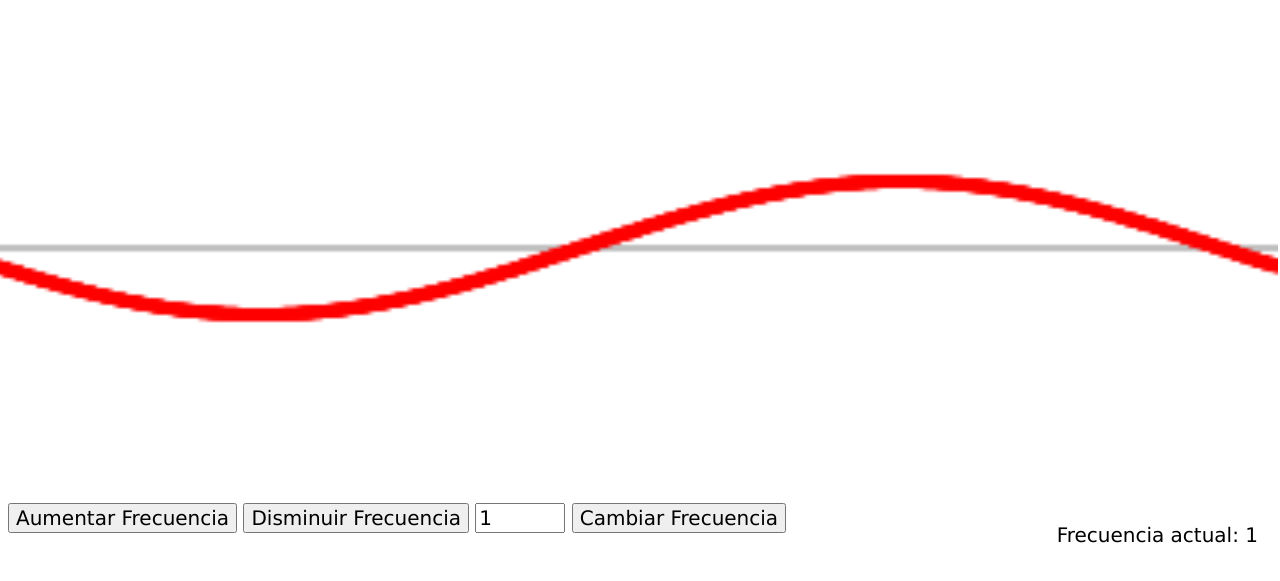
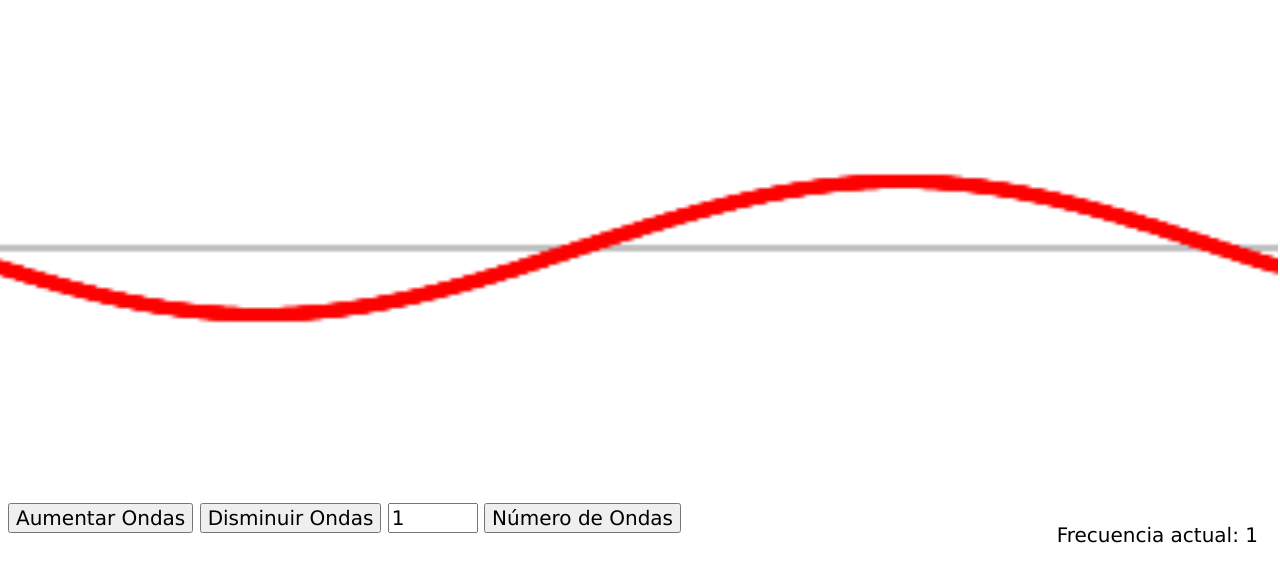
Before and after one commit to DiegoPatino04/Ondas-Estacionarias, a plain HTML site: page index.html in a window 1280 px wide. Shown: the part 77-658 px from the top of the page. Drawn offline with Linux system fonts and the light colour scheme.

Commit message:
Update index.html

```diff
--- a/index.html
+++ b/index.html
@@ -9,10 +9,10 @@
 <body>
     <h1 class="title">ONDAS ESTACIONARIAS</h1>
     <canvas id="string"></canvas>
-    <button id="increase">Aumentar Frecuencia</button>
-    <button id="decrease">Disminuir Frecuencia</button>
+    <button id="increase">Aumentar Ondas</button>
+    <button id="decrease">Disminuir Ondas</button>
     <input type="number" id="frequencyInput" min="1" max="15" value="1">
-    <button id="setFrequency">Cambiar Frecuencia</button>
+    <button id="setFrequency">Número de Ondas</button>
     <div id="count">
         <p>Frecuencia actual: <span id="frequencyDisplay">1</span></p>
         <p id="message" style="color: red;"></p>
```
